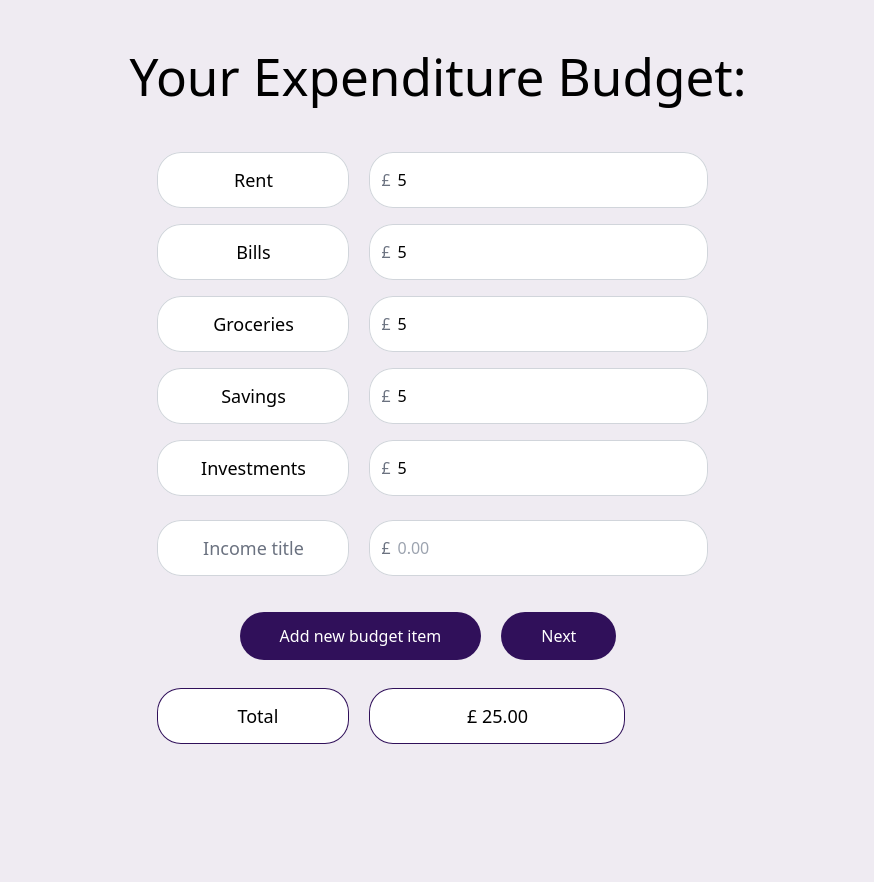
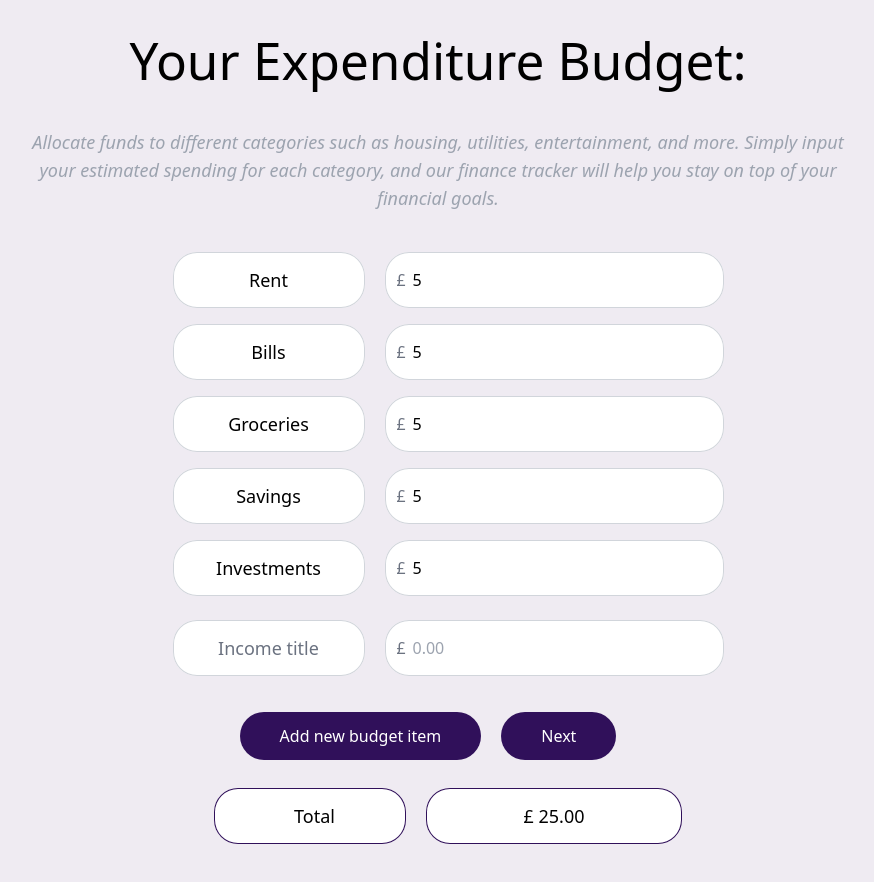
Before and after one commit to MrKatrish/insight_wallet, a React (Vite) app: page /budget in a window 1280 px wide. Both pictures are taken after typing "5", "5", "5", "5", "5" into the empty fields and a click on the button "Add new budget item". Shown: the whole page, without its empty margins (202-1076 px from the left). Before the commit the page ends 800 px from the top, so only its background shows below. Built offline with nearby package versions, Linux system fonts and the light colour scheme.

Commit message:
added paragraphs to all form's pages and adjusted tailwind classes

```diff
--- a/src/components/AddIncome.jsx
+++ b/src/components/AddIncome.jsx
@@ -3,8 +3,8 @@ import React from "react";
 export default function AddIncome({index, onChange}) {
     return (
         <>
-        <div className="flex p-2 justify-start">
-            <input type="text" name={`additionalIncome[${index}].title`} id={`title${index}`} className="text-lg font-medium leading-10 px-10 py-2 ml-3 mr-5 border-0 ring-1 ring-inset ring-gray-300 w-48 bg-white rounded-3xl text-center" placeholder="Income title"></input>
+        <div className="flex p-2 justify-center">
+            <input type="text" name={`additionalIncome[${index}].title`} id={`title${index}`} className="text-lg font-medium leading-10 px-10 py-2 mx-5 border-0 ring-1 ring-inset ring-gray-300 w-48 bg-white rounded-3xl text-center" placeholder="Income title"></input>
             <div className="relative">
             <div className="absolute inset-y-0 left-0 flex items-center pl-3">
                 <span className="text-gray-500 sm:text-md">£</span>
--- a/src/components/UserInput.jsx
+++ b/src/components/UserInput.jsx
@@ -3,7 +3,7 @@ import React from "react";
 export default function UserInput({incomeTitle, handleChange}) {
     return (
         <>
-        <div className="flex p-2 justify-start">
+        <div className="flex p-2 justify-center">
             <label className="text-lg font-medium leading-10 px-10 py-2 mx-5 border-0 ring-1 ring-inset ring-gray-300 w-48 bg-white rounded-3xl">{incomeTitle}</label>
             <div className="relative">
             <div className="absolute inset-y-0 left-0 flex items-center pl-3">
--- a/src/pages/Budget.jsx
+++ b/src/pages/Budget.jsx
@@ -88,6 +88,8 @@ function Budget({ updateUserData }) {
   return (
     <>
       <FormTitle title='Your Expenditure Budget:' />
+      <p className='italic text-gray-400 mb-8 mx-48 text-lg'>Allocate funds to different categories such as housing, utilities, entertainment, and more. Simply input your estimated spending for each category, and our finance tracker will help you stay on top of your financial goals.</p>
+
       <UserInput incomeTitle='Rent' handleChange={handleMainInputChange} />
       <UserInput incomeTitle='Bills' handleChange={handleMainInputChange} />
       <UserInput incomeTitle='Groceries' handleChange={handleMainInputChange} />
@@ -95,7 +97,7 @@ function Budget({ updateUserData }) {
       <UserInput incomeTitle='Investments' handleChange={handleMainInputChange} />
 
       {additionalBudgets.map((item, index) => (
-        <div key={index} className="flex p-2 justify-start">
+        <div key={index} className="flex p-2 justify-center">
           <AddIncome index={index} onChange={handleAdditionalBudgetChange}/>
         </div>
       ))}
@@ -105,7 +107,7 @@ function Budget({ updateUserData }) {
         <FormButton onClick={handleSubmit} title='Next' />
       </div>
 
-      <div className='flex p-2'>
+      <div className='flex p-2 justify-center'>
             <label className="text-lg font-medium leading-10 px-20 py-2 mx-5 border-0 ring-1 ring-inset ring-customPurple w-48 bg-white rounded-3xl">Total</label>
             <label className="text-lg font-medium leading-10 py-2 border-0 ring-1 ring-inset ring-customPurple w-64 bg-white rounded-3xl">£ {totalBudget.toFixed(2)}</label>
       </div>
--- a/src/pages/Income.jsx
+++ b/src/pages/Income.jsx
@@ -79,14 +79,15 @@ function Income({ updateUserData }) {
 
   return (
     <>
-    <div>
       <FormTitle title='Your Income:' />
+      <p className='italic text-gray-400 mb-8 mx-48 text-lg'>Welcome to the Income Input page! Here, you can enter your various income streams, such as salary, freelance work, or any additional sources of earnings.</p>
+
       <UserInput incomeTitle='Salary' handleChange={handleMainInputChange}/>
       <UserInput incomeTitle='Side Hustle' handleChange={handleMainInputChange}/>
       <UserInput incomeTitle='Other' handleChange={handleMainInputChange}/>
 
       {additionalIncomes.map((item, index) => (
-        <div key={index} className="flex p-2 justify-start">
+        <div key={index} className="flex p-2 justify-center">
           <AddIncome index={index} onChange={handleAdditionalIncomeChange}/>
         </div>
       ))}
@@ -96,9 +97,8 @@ function Income({ updateUserData }) {
         <FormButton onClick={handleSubmit} title='Next' />
       </div>
 
-    </div>
 
-      <div className='flex p-2'>
+      <div className='flex p-2 justify-center'>
             <label className="text-lg font-medium leading-10 px-20 py-2 mx-5 border-0 ring-1 ring-inset ring-customPurple w-48 bg-white rounded-3xl">Total</label>
             <label className="text-lg font-medium leading-10 py-2 border-0 ring-1 ring-inset ring-customPurple w-64 bg-white rounded-3xl">£ {totalIncome.toFixed(2)}</label>
       </div>
```
